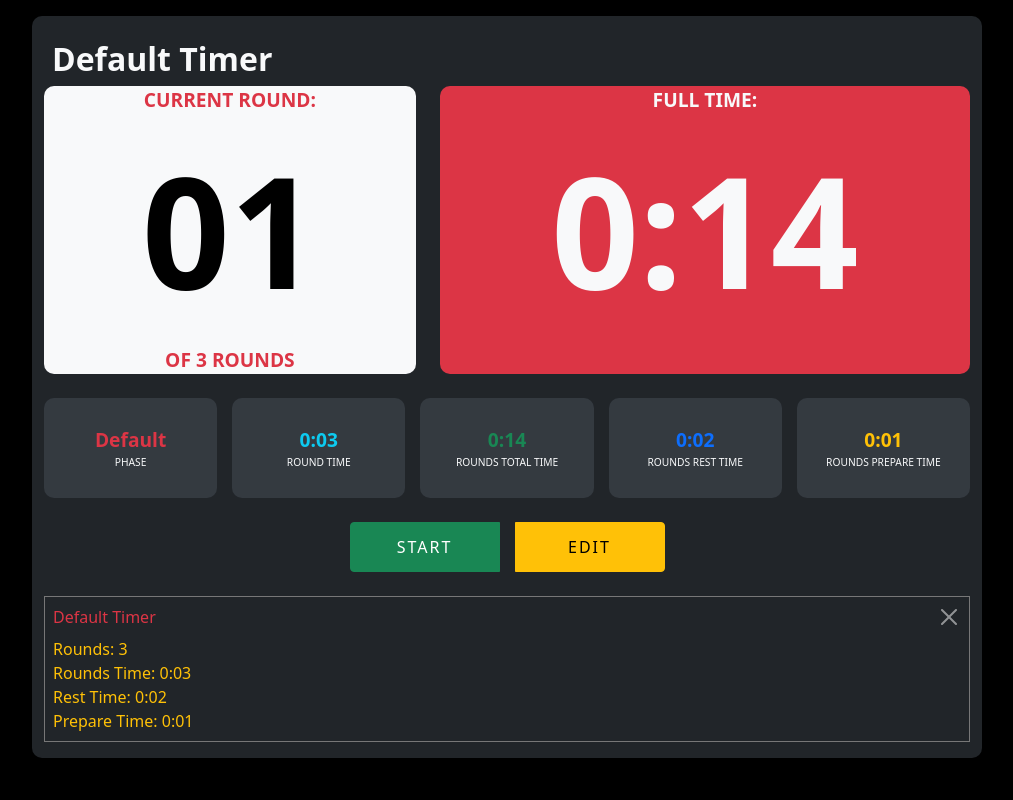
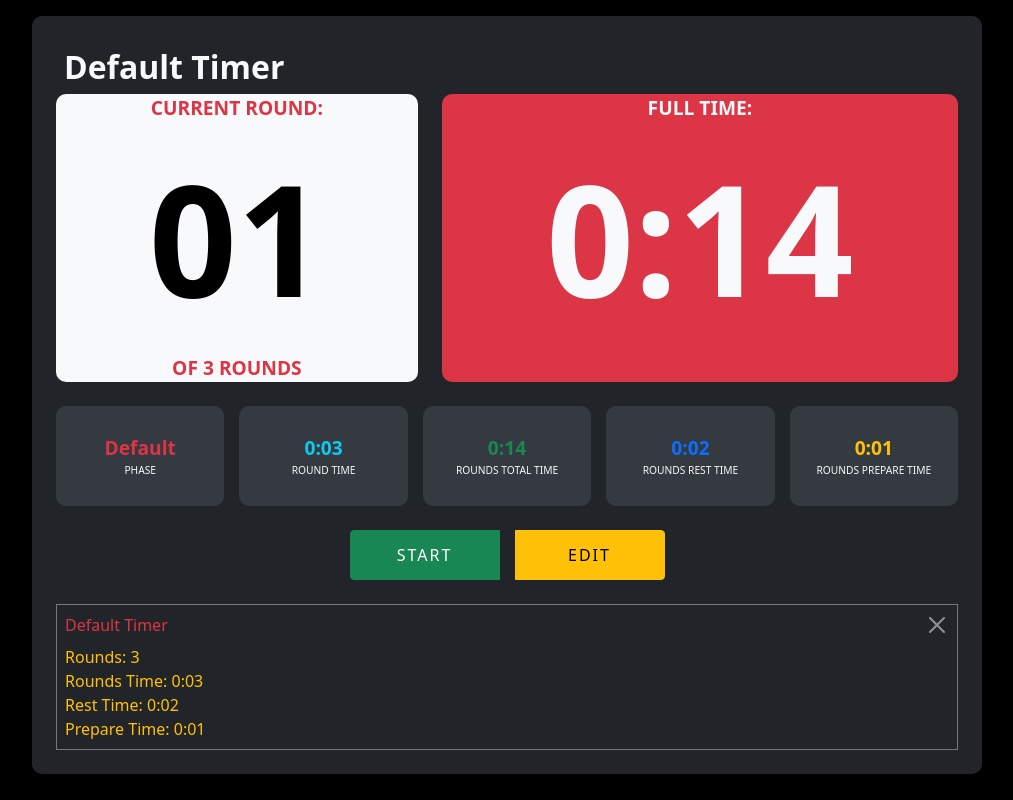
Before and after one commit to Omega24v/BoxingApp, a React (Create React App) app: page / in a window 1280 px wide. Shown: the whole page, without its empty margins (133-1146 px from the left). Built offline with nearby package versions, Linux system fonts and the light colour scheme.

Commit message:
change Col padding

```diff
--- a/src/App.js
+++ b/src/App.js
@@ -8,7 +8,7 @@ function App() {
     <div className="App">
       <Container>
         <Row className="justify-content-center">
-          <Col lg={10} className="timer my-3 py-3">
+          <Col lg={10} className="timer my-3 p-4">
             <Timer/>
           </Col>
         </Row>
```
